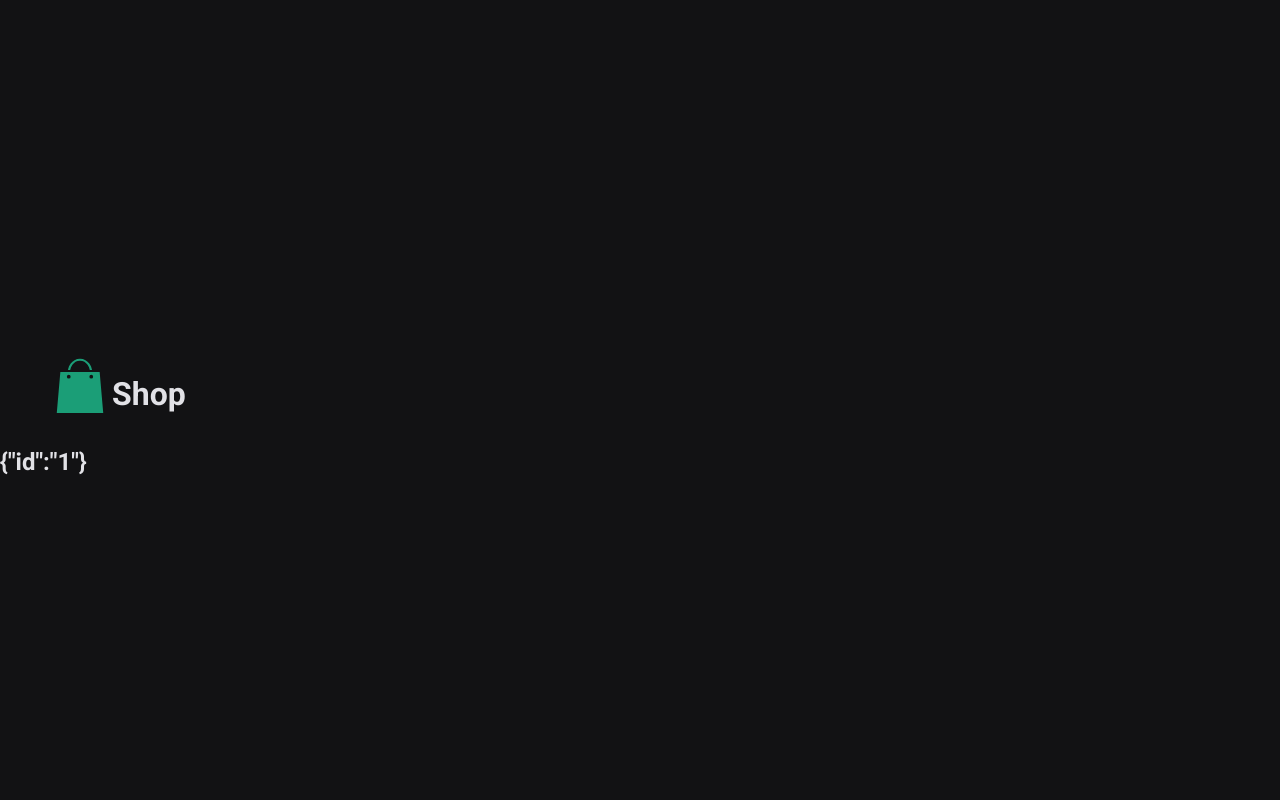
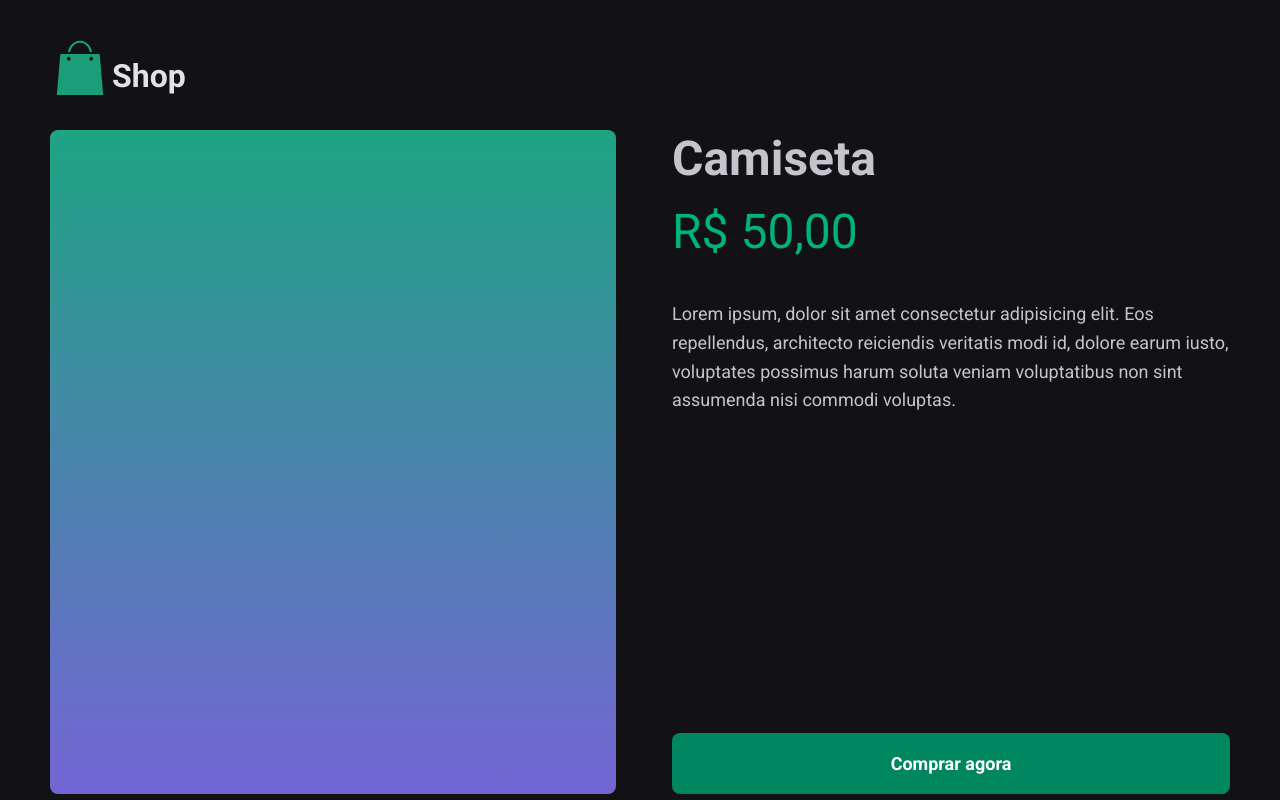
Before and after one commit to jovemcleb/shop-in-next, a Next.js app: page /product/1 in a window 1280 px wide. Built offline with nearby package versions, Linux system fonts and the light colour scheme.

Commit message:
:sparkles: feat(productPage): implementa estrutura da page

```diff
--- a/src/pages/product/[id].tsx
+++ b/src/pages/product/[id].tsx
@@ -1,7 +1,29 @@
+import Image from "next/image";
 import { useRouter } from "next/router";
+
+import {
+  ImageContainer,
+  ProductContainer,
+  ProductDetails,
+} from "../../styles/pages/product.style";
 
 export default function Product() {
   const { query } = useRouter();
 
-  return <h2>{JSON.stringify(query)}</h2>;
+  return (
+    <ProductContainer>
+      <ImageContainer>{/* <Image/> */}</ImageContainer>
+      <ProductDetails>
+        <h1>Camiseta</h1>
+        <span>R$ 50,00</span>
+        <p>
+          Lorem ipsum, dolor sit amet consectetur adipisicing elit. Eos
+          repellendus, architecto reiciendis veritatis modi id, dolore earum
+          iusto, voluptates possimus harum soluta veniam voluptatibus non sint
+          assumenda nisi commodi voluptas.
+        </p>
+        <button>Comprar agora</button>
+      </ProductDetails>
+    </ProductContainer>
+  );
 }
```
